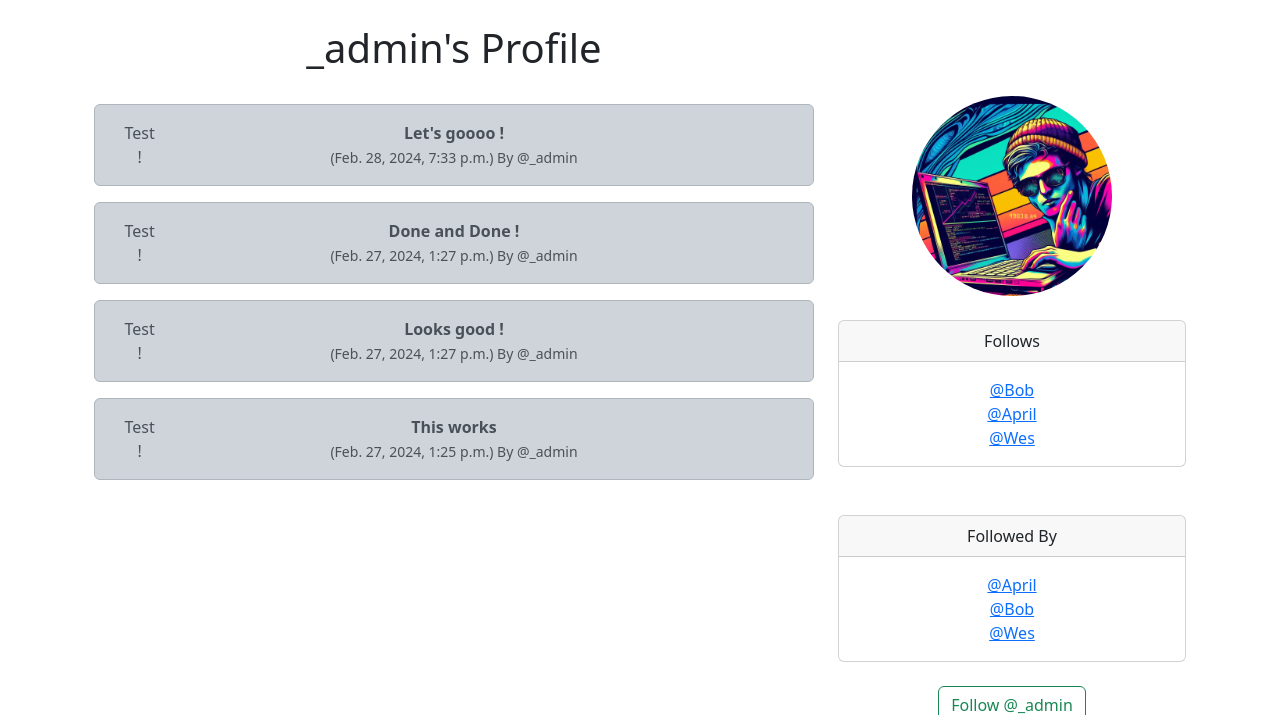
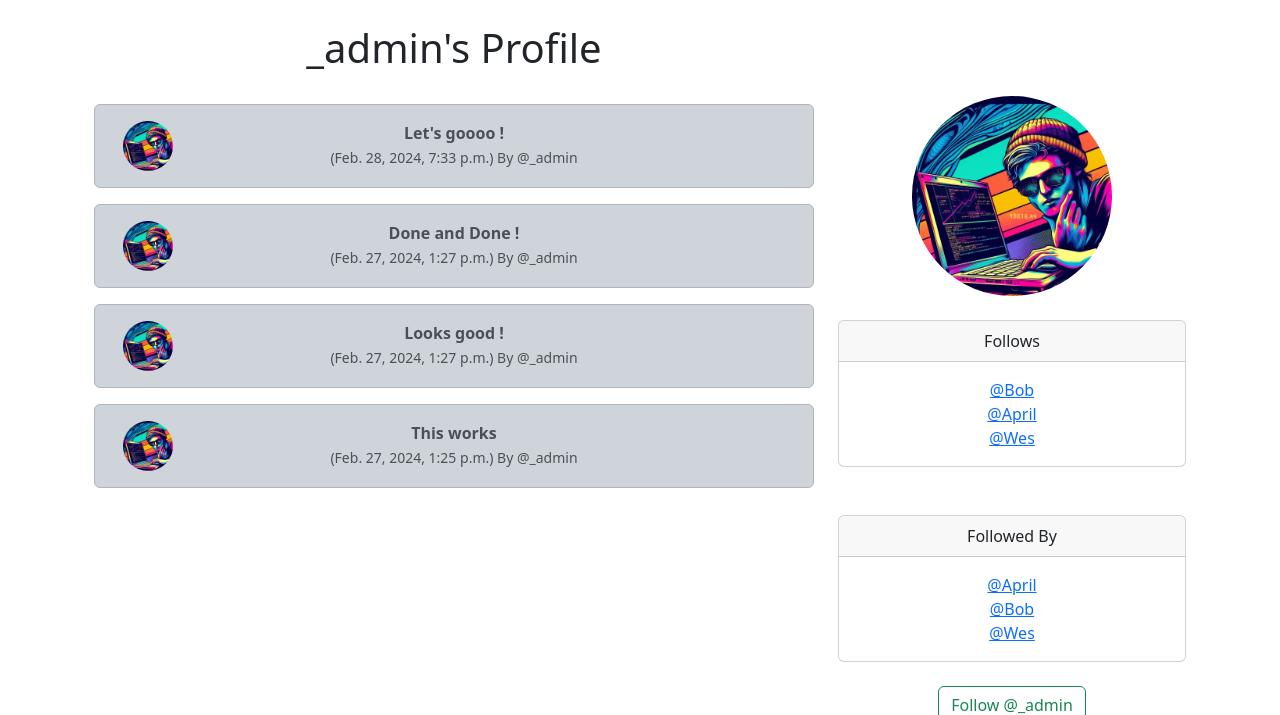
Before and after one commit to Eamateli/Circle, a Django app: page /profile/1 in a window 1280 px wide. Shown: the part 56-771 px from the top of the page. Run offline with Django 5.2, Linux system fonts and the light colour scheme; a user stored in the database is signed in; data comes from the database, SQL or seed files in the repository.

Commit message:
Adding profile pic on posts

```diff
--- a/social/circle/templates/profile.html
+++ b/social/circle/templates/profile.html
@@ -1,4 +1,5 @@
 {% extends 'base.html' %}
+{% load static %}
 
 {% block content %}
 
@@ -16,7 +17,13 @@
               <div class="alert alert-dark" role="alert">
               <div class="container">
                 <div class="row">
-                  <div class="col-1">Test !
+                  <div class="col-1">
+                    {%  if profile.profile_image  %}
+                     <img src="{{ profile.profile_image.url}}" width=50 height=50 class="rounded-circle" alt="{{ profile.user.username}}">
+                    {% else %}
+                    <img src="{% static 'images/default_profile_pic.png' %}" width=50 height=50 class="rounded-circle" alt="{{ profile.user.username}}">
+
+                    {% endif %}
 
                   </div>
 
```
